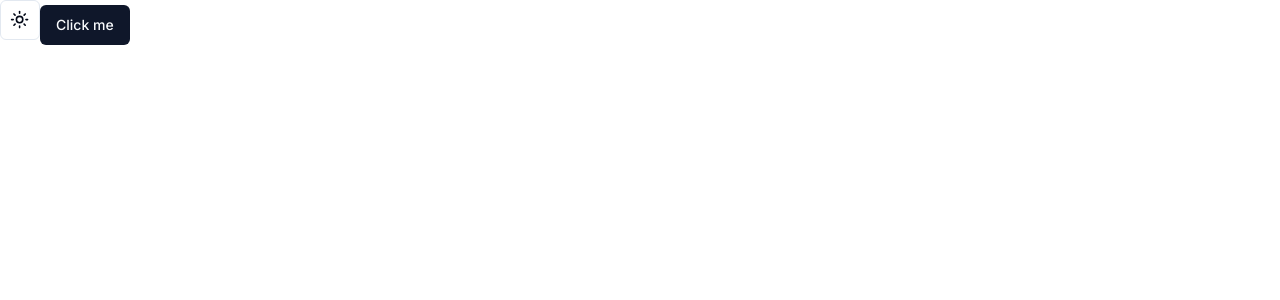
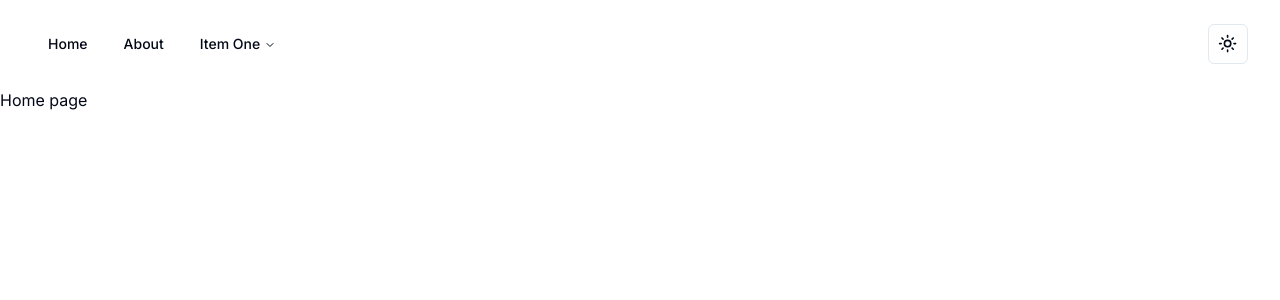
Before and after one commit to mytrofanov/next-tailwind-shadcn, a Next.js app: page / in a window 1280 px wide. Shown: the top 300 px of the page. Built offline with nearby package versions, Linux system fonts and the light colour scheme.

Commit message:
feat: navigation

```diff
--- a/app/layout.tsx
+++ b/app/layout.tsx
@@ -1,8 +1,9 @@
 import React from 'react';
-import './globals.css';
+import '../styles/globals.css';
 import type { Metadata } from 'next';
 import { Inter } from 'next/font/google';
-import { ThemeProvider } from '@/components/theme-provider';
+import { ThemeProvider } from '@/styles/theme-provider';
+import Header from '@/components/header';
 
 const inter = Inter({ subsets: ['latin'] });
 
@@ -16,6 +17,7 @@
         <html lang="en">
             <body className={inter.className}>
                 <ThemeProvider attribute="class" defaultTheme="system" enableSystem>
+                    <Header />
                     {children}
                 </ThemeProvider>
             </body>
--- a/app/page.tsx
+++ b/app/page.tsx
@@ -1,11 +1,3 @@
-import { Button } from '@/components/ui/button';
-import { ModeToggle } from '@/components/ui/theme-mode-toggle';
-
 export default function Home() {
-    return (
-        <div>
-            <ModeToggle />
-            <Button>Click me</Button>
-        </div>
-    );
+    return <div>Home page</div>;
 }
--- /dev/null
+++ b/components/header.tsx
@@ -0,0 +1,44 @@
+'use client';
+
+import React from 'react';
+import {
+    NavigationMenu,
+    NavigationMenuContent,
+    NavigationMenuItem,
+    NavigationMenuLink,
+    NavigationMenuList,
+    NavigationMenuTrigger,
+} from '@/components/ui/navigation-menu';
+import { navigationMenuTriggerStyle } from '@/components/ui/navigation-menu';
+import Link from 'next/link';
+import { ModeToggle } from '@/components/ui/theme-mode-toggle';
+
+const Header = () => {
+    return (
+        <nav className="mx-auto flex max-w-7xl items-center justify-between p-6 lg:px-8" aria-label="Global">
+            <NavigationMenu>
+                <NavigationMenuList>
+                    <NavigationMenuItem>
+                        <Link href="/" legacyBehavior passHref>
+                            <NavigationMenuLink className={navigationMenuTriggerStyle()}>Home</NavigationMenuLink>
+                        </Link>
+                    </NavigationMenuItem>
+                    <NavigationMenuItem>
+                        <Link href="/about" legacyBehavior passHref>
+                            <NavigationMenuLink className={navigationMenuTriggerStyle()}>About</NavigationMenuLink>
+                        </Link>
+                    </NavigationMenuItem>
+                    <NavigationMenuItem>
+                        <NavigationMenuTrigger>Item One</NavigationMenuTrigger>
+                        <NavigationMenuContent>
+                            <NavigationMenuLink>Link</NavigationMenuLink>
+                        </NavigationMenuContent>
+                    </NavigationMenuItem>
+                </NavigationMenuList>
+            </NavigationMenu>
+            <ModeToggle />
+        </nav>
+    );
+};
+
+export default Header;
--- /dev/null
+++ b/components/ui/navigation-menu.tsx
@@ -0,0 +1,128 @@
+import * as React from "react"
+import * as NavigationMenuPrimitive from "@radix-ui/react-navigation-menu"
+import { cva } from "class-variance-authority"
+import { ChevronDown } from "lucide-react"
+
+import { cn } from "@/lib/utils"
+
+const NavigationMenu = React.forwardRef<
+  React.ElementRef<typeof NavigationMenuPrimitive.Root>,
+  React.ComponentPropsWithoutRef<typeof NavigationMenuPrimitive.Root>
+>(({ className, children, ...props }, ref) => (
+  <NavigationMenuPrimitive.Root
+    ref={ref}
+    className={cn(
+      "relative z-10 flex max-w-max flex-1 items-center justify-center",
+      className
+    )}
+    {...props}
+  >
+    {children}
+    <NavigationMenuViewport />
+  </NavigationMenuPrimitive.Root>
+))
+NavigationMenu.displayName = NavigationMenuPrimitive.Root.displayName
+
+const NavigationMenuList = React.forwardRef<
+  React.ElementRef<typeof NavigationMenuPrimitive.List>,
+  React.ComponentPropsWithoutRef<typeof NavigationMenuPrimitive.List>
+>(({ className, ...props }, ref) => (
+  <NavigationMenuPrimitive.List
+    ref={ref}
+    className={cn(
+      "group flex flex-1 list-none items-center justify-center space-x-1",
+      className
+    )}
+    {...props}
+  />
+))
+NavigationMenuList.displayName = NavigationMenuPrimitive.List.displayName
+
+const NavigationMenuItem = NavigationMenuPrimitive.Item
+
+const navigationMenuTriggerStyle = cva(
+  "group inline-flex h-10 w-max items-center justify-center rounded-md bg-background px-4 py-2 text-sm font-medium transition-colors hover:bg-accent hover:text-accent-foreground focus:bg-accent focus:text-accent-foreground focus:outline-none disabled:pointer-events-none disabled:opacity-50 data-[active]:bg-accent/50 data-[state=open]:bg-accent/50"
+)
+
+const NavigationMenuTrigger = React.forwardRef<
+  React.ElementRef<typeof NavigationMenuPrimitive.Trigger>,
+  React.ComponentPropsWithoutRef<typeof NavigationMenuPrimitive.Trigger>
+>(({ className, children, ...props }, ref) => (
+  <NavigationMenuPrimitive.Trigger
+    ref={ref}
+    className={cn(navigationMenuTriggerStyle(), "group", className)}
+    {...props}
+  >
+    {children}{" "}
+    <ChevronDown
+      className="relative top-[1px] ml-1 h-3 w-3 transition duration-200 group-data-[state=open]:rotate-180"
+      aria-hidden="true"
+    />
+  </NavigationMenuPrimitive.Trigger>
+))
+NavigationMenuTrigger.displayName = NavigationMenuPrimitive.Trigger.displayName
+
+const NavigationMenuContent = React.forwardRef<
+  React.ElementRef<typeof NavigationMenuPrimitive.Content>,
+  React.ComponentPropsWithoutRef<typeof NavigationMenuPrimitive.Content>
+>(({ className, ...props }, ref) => (
+  <NavigationMenuPrimitive.Content
+    ref={ref}
+    className={cn(
+      "left-0 top-0 w-full data-[motion^=from-]:animate-in data-[motion^=to-]:animate-out data-[motion^=from-]:fade-in data-[motion^=to-]:fade-out data-[motion=from-end]:slide-in-from-right-52 data-[motion=from-start]:slide-in-from-left-52 data-[motion=to-end]:slide-out-to-right-52 data-[motion=to-start]:slide-out-to-left-52 md:absolute md:w-auto ",
+      className
+    )}
+    {...props}
+  />
+))
+NavigationMenuContent.displayName = NavigationMenuPrimitive.Content.displayName
+
+const NavigationMenuLink = NavigationMenuPrimitive.Link
+
+const NavigationMenuViewport = React.forwardRef<
+  React.ElementRef<typeof NavigationMenuPrimitive.Viewport>,
+  React.ComponentPropsWithoutRef<typeof NavigationMenuPrimitive.Viewport>
+>(({ className, ...props }, ref) => (
+  <div className={cn("absolute left-0 top-full flex justify-center")}>
+    <NavigationMenuPrimitive.Viewport
+      className={cn(
+        "origin-top-center relative mt-1.5 h-[var(--radix-navigation-menu-viewport-height)] w-full overflow-hidden rounded-md border bg-popover text-popover-foreground shadow-lg data-[state=open]:animate-in data-[state=closed]:animate-out data-[state=closed]:zoom-out-95 data-[state=open]:zoom-in-90 md:w-[var(--radix-navigation-menu-viewport-width)]",
+        className
+      )}
+      ref={ref}
+      {...props}
+    />
+  </div>
+))
+NavigationMenuViewport.displayName =
+  NavigationMenuPrimitive.Viewport.displayName
+
+const NavigationMenuIndicator = React.forwardRef<
+  React.ElementRef<typeof NavigationMenuPrimitive.Indicator>,
+  React.ComponentPropsWithoutRef<typeof NavigationMenuPrimitive.Indicator>
+>(({ className, ...props }, ref) => (
+  <NavigationMenuPrimitive.Indicator
+    ref={ref}
+    className={cn(
+      "top-full z-[1] flex h-1.5 items-end justify-center overflow-hidden data-[state=visible]:animate-in data-[state=hidden]:animate-out data-[state=hidden]:fade-out data-[state=visible]:fade-in",
+      className
+    )}
+    {...props}
+  >
+    <div className="relative top-[60%] h-2 w-2 rotate-45 rounded-tl-sm bg-border shadow-md" />
+  </NavigationMenuPrimitive.Indicator>
+))
+NavigationMenuIndicator.displayName =
+  NavigationMenuPrimitive.Indicator.displayName
+
+export {
+  navigationMenuTriggerStyle,
+  NavigationMenu,
+  NavigationMenuList,
+  NavigationMenuItem,
+  NavigationMenuContent,
+  NavigationMenuTrigger,
+  NavigationMenuLink,
+  NavigationMenuIndicator,
+  NavigationMenuViewport,
+}
--- a/package.json
+++ b/package.json
@@ -10,6 +10,7 @@
   },
   "dependencies": {
     "@radix-ui/react-dropdown-menu": "^2.0.5",
+    "@radix-ui/react-navigation-menu": "^1.1.3",
     "@radix-ui/react-slot": "^1.0.2",
     "@types/node": "20.5.4",
     "@types/react": "18.2.21",
```
Also changed, not shown: styles/globals.css (renamed from app/globals.css), styles/theme-provider.tsx (renamed from components/theme-provider.tsx), 1 other file (tests, documents, lock files or other folders).
